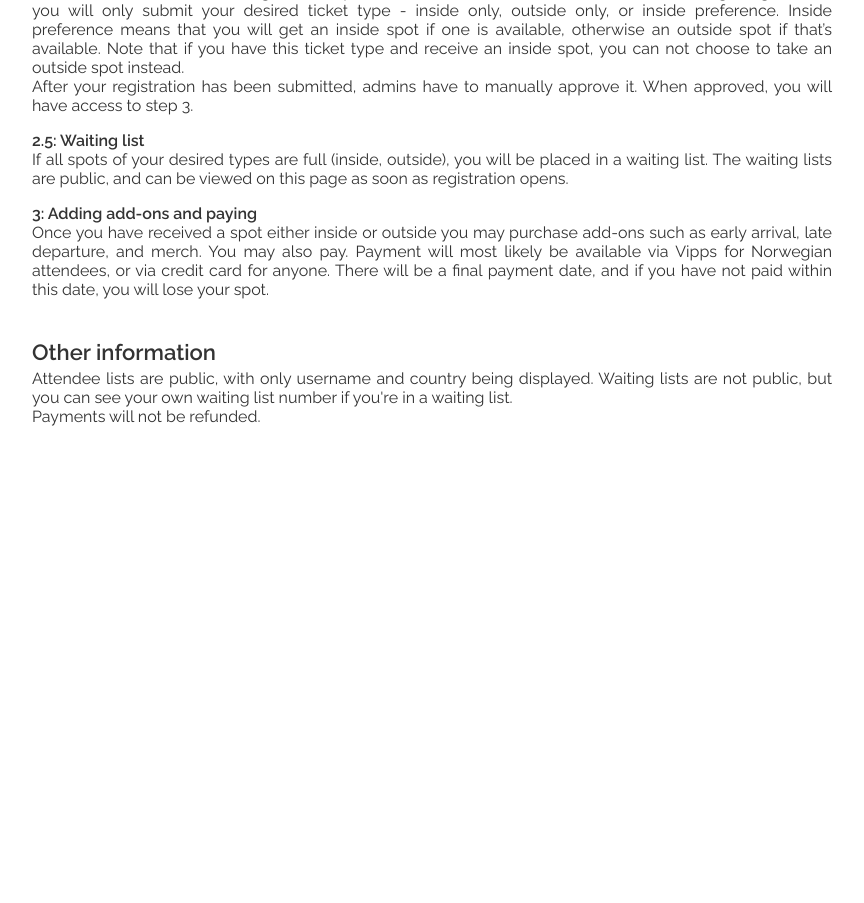
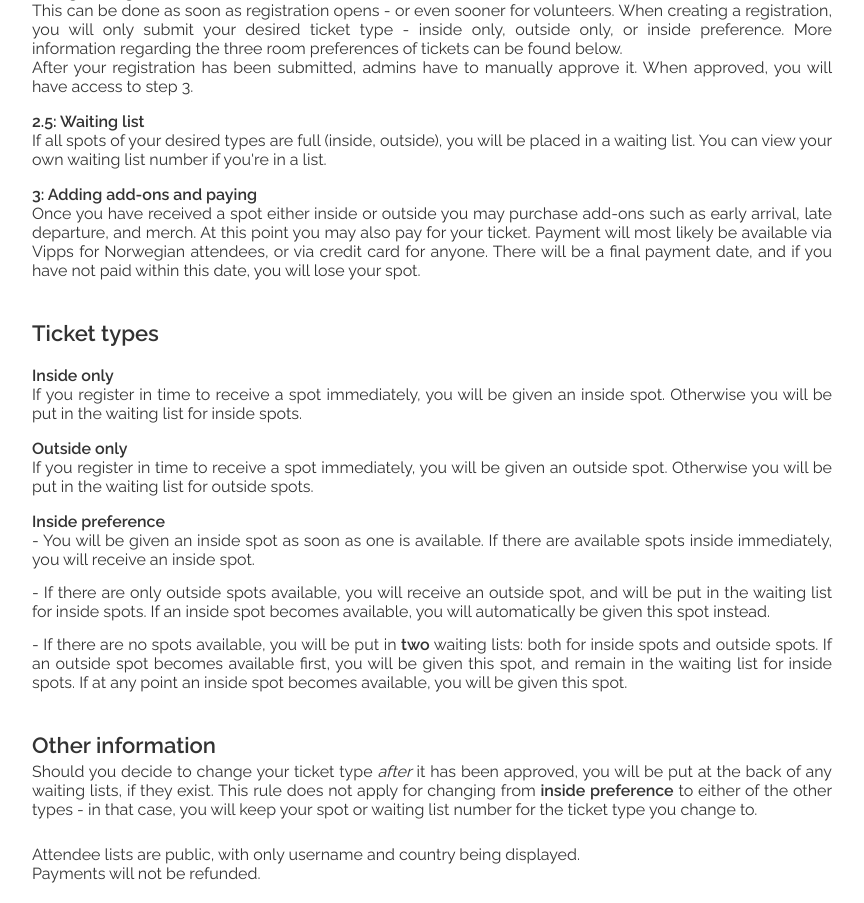
Before and after one commit to ragnarob/furway-client, a Vue app: page /register in a window 1280 px wide. Shown: the part 640-1543 px from the top of the page, without its empty margins (208-1072 px from the left). Before the commit the page ends 1086 px from the top, so only its background shows below. Built offline with nearby package versions, Linux system fonts and the light colour scheme; no server answers.

Commit message:
Update reg info

```diff
--- a/src/views/Register.vue
+++ b/src/views/Register.vue
@@ -31,14 +31,14 @@
         1: Creating a user
       </h4>
       <p>
-        This can be done at any time as soon as the user system is up and running.
+        This can be done at any time as soon as the user system is up and running. To ensure the highest probability of receiving your desired spot, this should be done before the registration opens.
       </p>
 
       <h4>
         2: Registering
       </h4>
       <p>
-        This can be done as soon as registration opens - or even sooner for volunteers. When creating a registration, you will only submit your desired ticket type - inside only, outside only, or inside preference. Inside preference means that you will get an inside spot if one is available, otherwise an outside spot if that’s available. Note that if you have this ticket type and receive an inside spot, you can not choose to take an outside spot instead.
+        This can be done as soon as registration opens - or even sooner for volunteers. When creating a registration, you will only submit your desired ticket type - inside only, outside only, or inside preference. More information regarding the three room preferences of tickets can be found below.
       </p>
 
       <p>
@@ -49,21 +49,46 @@
         2.5: Waiting list
       </h4>
       <p>
-        If all spots of your desired types are full (inside, outside), you will be placed in a waiting list. The waiting lists are public, and can be viewed on this page as soon as registration opens.
+        If all spots of your desired types are full (inside, outside), you will be placed in a waiting list. You can view your own waiting list number if you're in a list.
       </p>
 
       <h4>
         3: Adding add-ons and paying
       </h4>
       <p>
-        Once you have received a spot either inside or outside you may purchase add-ons such as early arrival, late departure, and merch. You may also pay. Payment will most likely be available via Vipps for Norwegian attendees, or via credit card for anyone. There will be a final payment date, and if you have not paid within this date, you will lose your spot.
+        Once you have received a spot either inside or outside you may purchase add-ons such as early arrival, late departure, and merch. At this point you may also pay for your ticket. Payment will most likely be available via Vipps for Norwegian attendees, or via credit card for anyone. There will be a final payment date, and if you have not paid within this date, you will lose your spot.
+      </p>
+
+      <h3 style="margin-top: 40px;">Ticket types</h3>
+      <h4>Inside only</h4>
+      <p>
+        If you register in time to receive a spot immediately, you will be given an inside spot. Otherwise you will be put in the waiting list for inside spots.
+      </p>
+
+      <h4>Outside only</h4>
+      <p>
+        If you register in time to receive a spot immediately, you will be given an outside spot. Otherwise you will be put in the waiting list for outside spots.
+      </p>
+
+      <h4>Inside preference</h4>
+      <p>
+        - You will be given an inside spot as soon as one is available. If there are available spots inside immediately, you will receive an inside spot.
+      </p>
+      <p class="small-margin-top">
+        - If there are only outside spots available, you will receive an outside spot, and will be put in the waiting list for inside spots. If an inside spot becomes available, you will automatically be given this spot instead.
+      </p>
+      <p class="small-margin-top">
+        - If there are no spots available, you will be put in <b>two</b> waiting lists: both for inside spots and outside spots. If an outside spot becomes available first, you will be given this spot, and remain in the waiting list for inside spots. If at any point an inside spot becomes available, you will be given this spot.
       </p>
 
       <h3 style="margin-top: 40px;">
         Other information
       </h3>
       <p>
-        Attendee lists are public, with only username and country being displayed. Waiting lists are not public, but you can see your own waiting list number if you're in a waiting list.
+        Should you decide to change your ticket type <i>after</i> it has been approved, you will be put at the back of any waiting lists, if they exist. This rule does not apply for changing from <b>inside preference</b> to either of the other types - in that case, you will keep your spot or waiting list number for the ticket type you change to.
+      </p>
+      <p style="margin-top: 26px;">
+        Attendee lists are public, with only username and country being displayed.
         <br>
         Payments will not be refunded.
       </p>
@@ -150,4 +175,7 @@ h4 {
 h3 {
   margin-top: 0px;
 }
+.small-margin-top {
+  margin-top: 14px;
+}
 </style>
```
